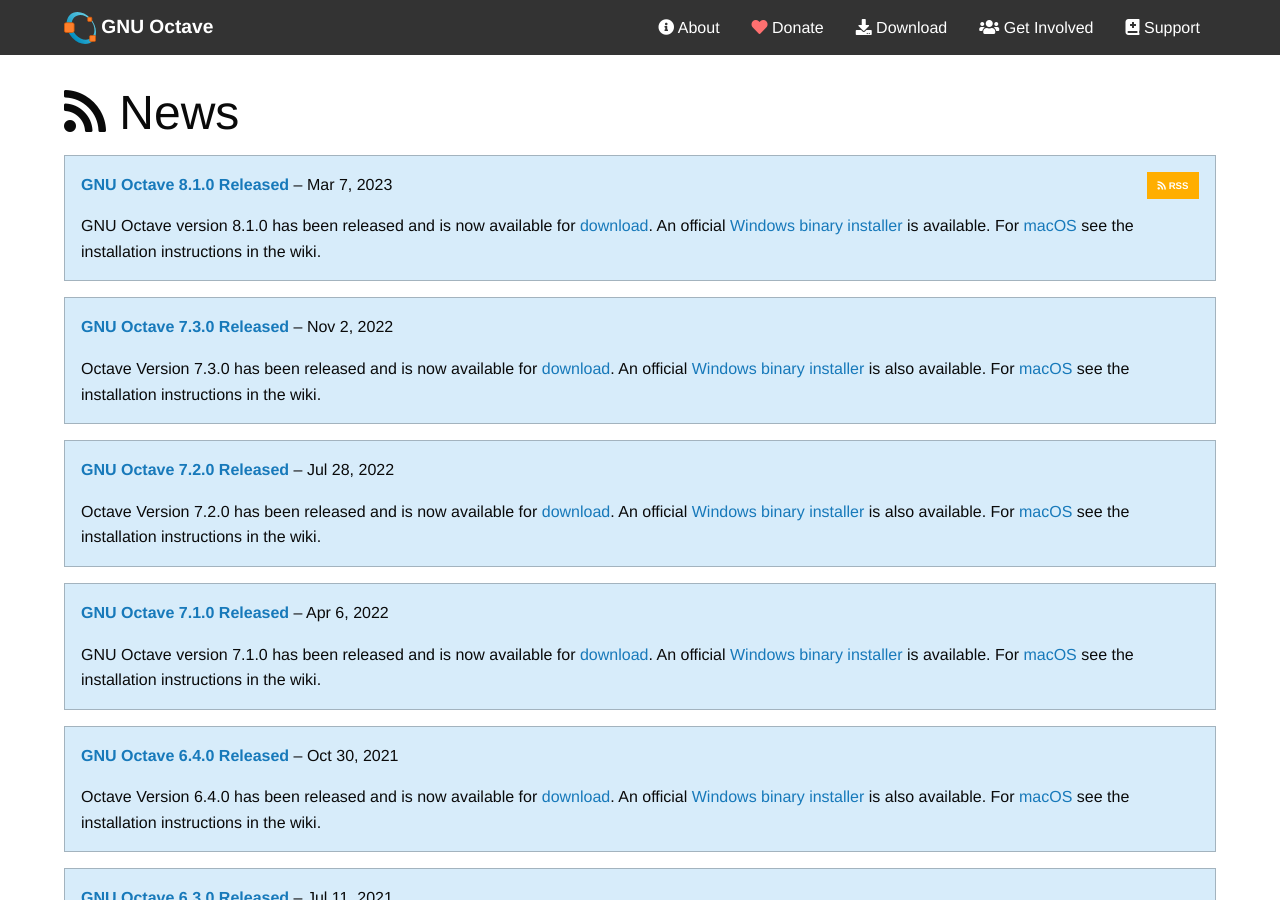
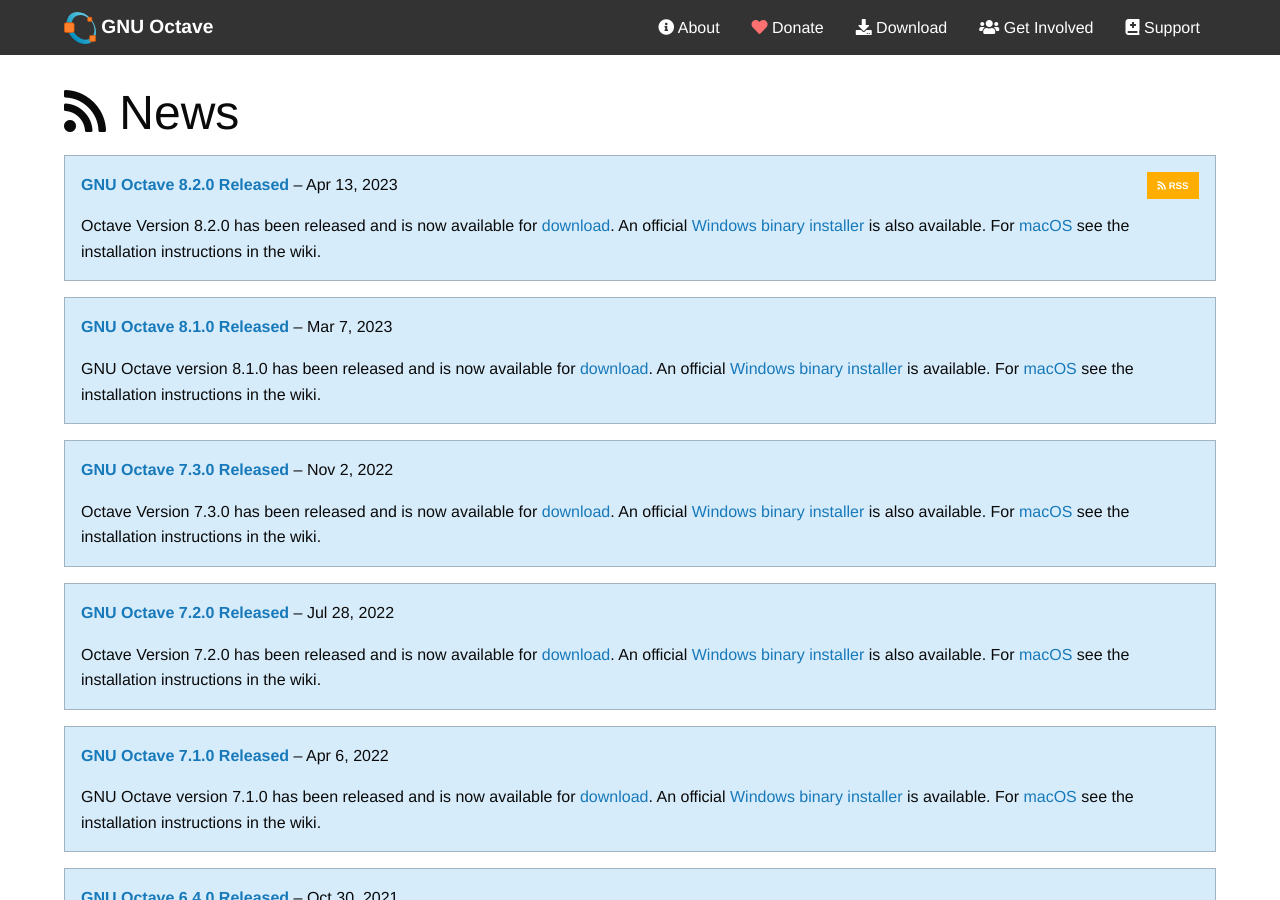
Before and after one commit to gnu-octave/gnu-octave.github.io, a Jekyll site: the page built from pages/news.md, in a window 1280 px wide and 900 px high. Built offline with Jekyll 4.4.1, drawn with Linux system fonts in a browser that asks for light colours; nearby versions of some CDN libraries; some of the changed lines change nothing that is shown.

Commit message:
GNU Octave 8.2.0 release (2023-04-13)

```diff
--- /dev/null
+++ b/_posts/2023-04-13-octave-8.2.0-released.markdown
@@ -0,0 +1,49 @@
+---
+layout: post
+title:  "GNU Octave 8.2.0 Released"
+date:   2023-04-13
+categories: news release
+---
+
+Octave Version 8.2.0 has been released and is now available for [download][1].
+An official [Windows binary installer][2] is also available.
+For [macOS][3] see the installation instructions in the wiki.
+
+This version is a bug fixing release:
+
+## Improvements and fixes
+
+- `fopen`: Use "UTF-8" as default encoding for `fopen` ([bug #63930](https://savannah.gnu.org/bugs/?63930)).
+- `fopen`, `unicode2native`: Fix converting the encoding of short char arrays with invalid UTF-8 ([bug #63930](https://savannah.gnu.org/bugs/?63930)).
+- `fopen`: Try to gather complete UTF-8 surrogates when converting encoding ([bug #63930](https://savannah.gnu.org/bugs/?63930)).
+- `fopen`: Do not convert encoding for file streams with libc++ ([bug #63930](https://savannah.gnu.org/bugs/?63930)).
+- `pr-output.cc`: Fix output for `format native-bit` ([bug #63940](https://savannah.gnu.org/bugs/?63940)).
+- Fix evaluation of `&` and `|` expressions in conditional contexts ([bug #63935](https://savannah.gnu.org/bugs/?63935)).
+- Avoid clang warning about very unlikely buffer overflow.
+- `mpoles.m`: Overhaul function and use absolute tolerance for zero poles ([bug #63937](https://savannah.gnu.org/bugs/?63937)).
+- `perms.m`: Change `"unique"` output order to reverse lexicographic to match non-unique order ([bug #63962](https://savannah.gnu.org/bugs/?63962)).
+- Remove trailing `'\r'` from curl dir list ([bug #63851](https://savannah.gnu.org/bugs/?63851)).
+- Fix display of scalar complex variables with mixed `Inf`/`NaN` and floating point values ([bug #63961](https://savannah.gnu.org/bugs/?63961)).
+- Don't use encoding facet when writing bytes to stream ([bug #63931](https://savannah.gnu.org/bugs/?63931)).
+
+## GUI
+
+- Speedup loading and saving preferences dialog ([bug #63909](https://savannah.gnu.org/bugs/?63909)).
+
+## Build system / Tests
+
+- `inpolygon.m`: Fix demo code ([bug #63865](https://savannah.gnu.org/bugs/?63865)).
+- `if.tst`: New test for ([bug #63935](https://savannah.gnu.org/bugs/?63935)).
+- `acinclude.m4`: Correct typo in `#define PCRE2_CODE_UNIT_WIDTH`.
+- `lu`: Add self-test with complex valued input.
+- Disable visibility flags by default ([bug #61855](https://savannah.gnu.org/bugs/?61855), [bug #63916](https://savannah.gnu.org/bugs/?63916)).
+- Check whether using STL from LLVM or Apple ([bug #63930](https://savannah.gnu.org/bugs/?63930)).
+
+## Documentation
+
+- Improve documentation for `linspace` and `logspace` functions.
+- Correct and improve documentation for `sparse()` function.
+
+[1]: {{ "download.html" | absolute_url }}
+[2]: https://ftpmirror.gnu.org/octave/windows
+[3]: {{ site.wiki_url }}/Octave_for_macOS
--- a/pages/community-news.html
+++ b/pages/community-news.html
@@ -14,7 +14,7 @@
 entries in the GUI:
 
   this-is-the-gnu-octave-community-news-page
-  community-news-page-serial=21
+  community-news-page-serial=22
 
 -->
 
--- a/pages/download.md
+++ b/pages/download.md
@@ -8,10 +8,11 @@
 
 <div class="primary callout">
   <i class="fas fa-info-circle" style="color:#1779ba;"></i>
-  <strong>GNU Octave 8.1.0</strong> is the latest stable release.
+  <strong>GNU Octave 8.2.0</strong> is the latest stable release.
   &nbsp;
   (Release Notes:
-  <a href="{{ "/NEWS-8.html" | relative_url }}">8.1.0</a>)
+  <a href="{{ "/NEWS-8.html" | relative_url }}">8.1.0</a>,
+  <a href="{{ site.baseurl }}{% post_url 2023-04-13-octave-8.2.0-released %}">8.2.0</a>)
 </div>
 
 <div class="button-group large expanded stacked-for-small">
@@ -92,28 +93,28 @@
 </div>
 
 - Windows-64 (recommended)
-  - [octave-8.1.0-w64-installer.exe](https://ftpmirror.gnu.org/octave/windows/octave-8.1.0-w64-installer.exe)
+  - [octave-8.2.0-w64-installer.exe](https://ftpmirror.gnu.org/octave/windows/octave-8.2.0-w64-installer.exe)
     (~ 380 MB)
-    [[signature]](https://ftpmirror.gnu.org/octave/windows/octave-8.1.0-w64-installer.exe.sig)
-  - [octave-8.1.0-w64.7z](https://ftpmirror.gnu.org/octave/windows/octave-8.1.0-w64.7z)
+    [[signature]](https://ftpmirror.gnu.org/octave/windows/octave-8.2.0-w64-installer.exe.sig)
+  - [octave-8.2.0-w64.7z](https://ftpmirror.gnu.org/octave/windows/octave-8.2.0-w64.7z)
     (~ 375 MB)
-    [[signature]](https://ftpmirror.gnu.org/octave/windows/octave-8.1.0-w64.7z.sig)
-  - [octave-8.1.0-w64.zip](https://ftpmirror.gnu.org/octave/windows/octave-8.1.0-w64.zip)
+    [[signature]](https://ftpmirror.gnu.org/octave/windows/octave-8.2.0-w64.7z.sig)
+  - [octave-8.2.0-w64.zip](https://ftpmirror.gnu.org/octave/windows/octave-8.2.0-w64.zip)
     (~ 660 MB)
-    [[signature]](https://ftpmirror.gnu.org/octave/windows/octave-8.1.0-w64.zip.sig)
+    [[signature]](https://ftpmirror.gnu.org/octave/windows/octave-8.2.0-w64.zip.sig)
 
 <p></p>
 
 - Windows-32 (old computers)
-  - [octave-8.1.0-w32-installer.exe](https://ftpmirror.gnu.org/octave/windows/octave-8.1.0-w32-installer.exe)
+  - [octave-8.2.0-w32-installer.exe](https://ftpmirror.gnu.org/octave/windows/octave-8.2.0-w32-installer.exe)
     (~ 380 MB)
-    [[signature]](https://ftpmirror.gnu.org/octave/windows/octave-8.1.0-w32-installer.exe.sig)
-  - [octave-8.1.0-w32.7z](https://ftpmirror.gnu.org/octave/windows/octave-8.1.0-w32.7z)
+    [[signature]](https://ftpmirror.gnu.org/octave/windows/octave-8.2.0-w32-installer.exe.sig)
+  - [octave-8.2.0-w32.7z](https://ftpmirror.gnu.org/octave/windows/octave-8.2.0-w32.7z)
     (~ 375 MB)
-    [[signature]](https://ftpmirror.gnu.org/octave/windows/octave-8.1.0-w32.7z.sig)
-  - [octave-8.1.0-w32.zip](https://ftpmirror.gnu.org/octave/windows/octave-8.1.0-w32.zip)
+    [[signature]](https://ftpmirror.gnu.org/octave/windows/octave-8.2.0-w32.7z.sig)
+  - [octave-8.2.0-w32.zip](https://ftpmirror.gnu.org/octave/windows/octave-8.2.0-w32.zip)
     (~ 650 MB)
-    [[signature]](https://ftpmirror.gnu.org/octave/windows/octave-8.1.0-w32.zip.sig)
+    [[signature]](https://ftpmirror.gnu.org/octave/windows/octave-8.2.0-w32.zip.sig)
 
 <p></p>
 
@@ -126,15 +127,15 @@
   version above.
   </small>
 
-  - [octave-8.1.0-w64-64-installer.exe](https://ftpmirror.gnu.org/octave/windows/octave-8.1.0-w64-64-installer.exe)
+  - [octave-8.2.0-w64-64-installer.exe](https://ftpmirror.gnu.org/octave/windows/octave-8.2.0-w64-64-installer.exe)
     (~ 380 MB)
-    [[signature]](https://ftpmirror.gnu.org/octave/windows/octave-8.1.0-w64-64-installer.exe.sig)
-  - [octave-8.1.0-w64-64.7z](https://ftpmirror.gnu.org/octave/windows/octave-8.1.0-w64-64.7z)
+    [[signature]](https://ftpmirror.gnu.org/octave/windows/octave-8.2.0-w64-64-installer.exe.sig)
+  - [octave-8.2.0-w64-64.7z](https://ftpmirror.gnu.org/octave/windows/octave-8.2.0-w64-64.7z)
     (~ 375 MB)
-    [[signature]](https://ftpmirror.gnu.org/octave/windows/octave-8.1.0-w64-64.7z.sig)
-  - [octave-8.1.0-w64-64.zip](https://ftpmirror.gnu.org/octave/windows/octave-8.1.0-w64-64.zip)
+    [[signature]](https://ftpmirror.gnu.org/octave/windows/octave-8.2.0-w64-64.7z.sig)
+  - [octave-8.2.0-w64-64.zip](https://ftpmirror.gnu.org/octave/windows/octave-8.2.0-w64-64.zip)
     (~ 660 MB)
-    [[signature]](https://ftpmirror.gnu.org/octave/windows/octave-8.1.0-w64-64.zip.sig)
+    [[signature]](https://ftpmirror.gnu.org/octave/windows/octave-8.2.0-w64-64.zip.sig)
 
 All Windows binaries with corresponding source code can be downloaded from
 [https://ftpmirror.gnu.org/octave/windows/](https://ftpmirror.gnu.org/octave/windows/).
```
